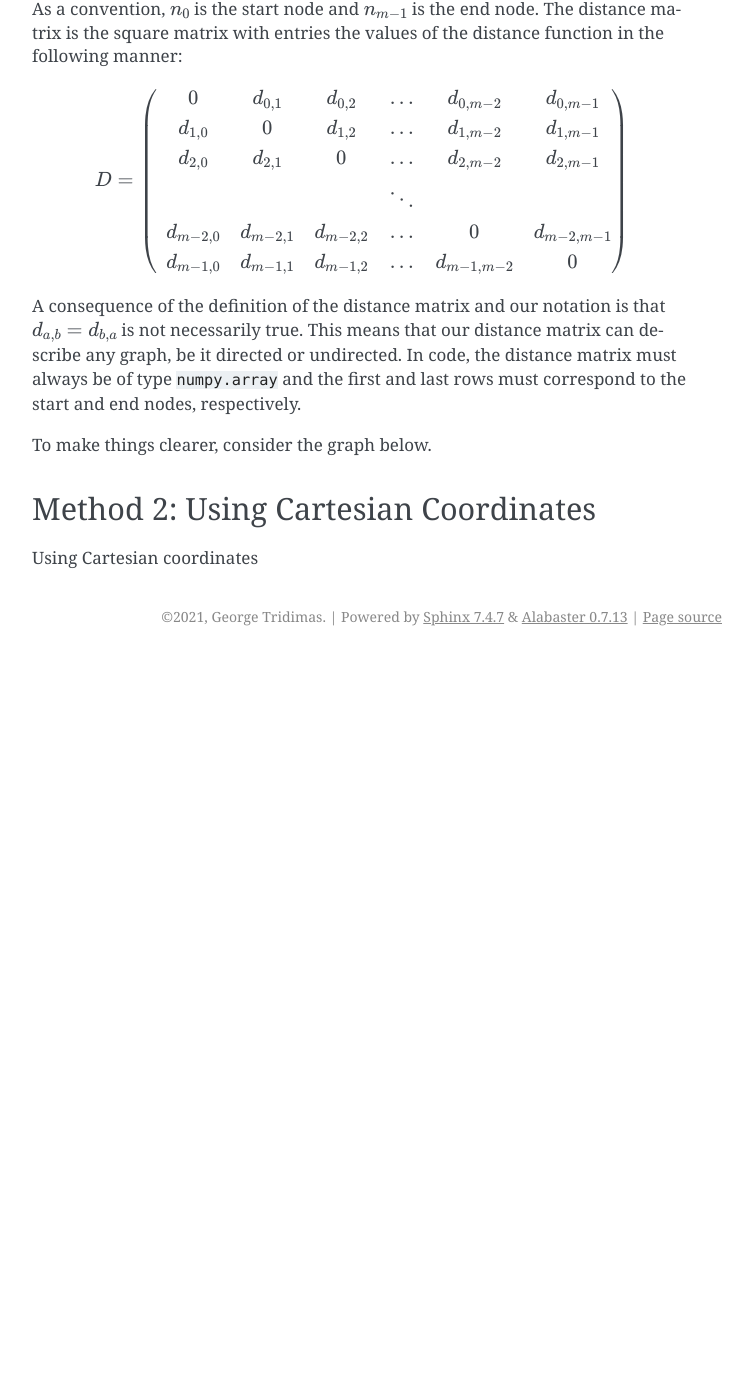
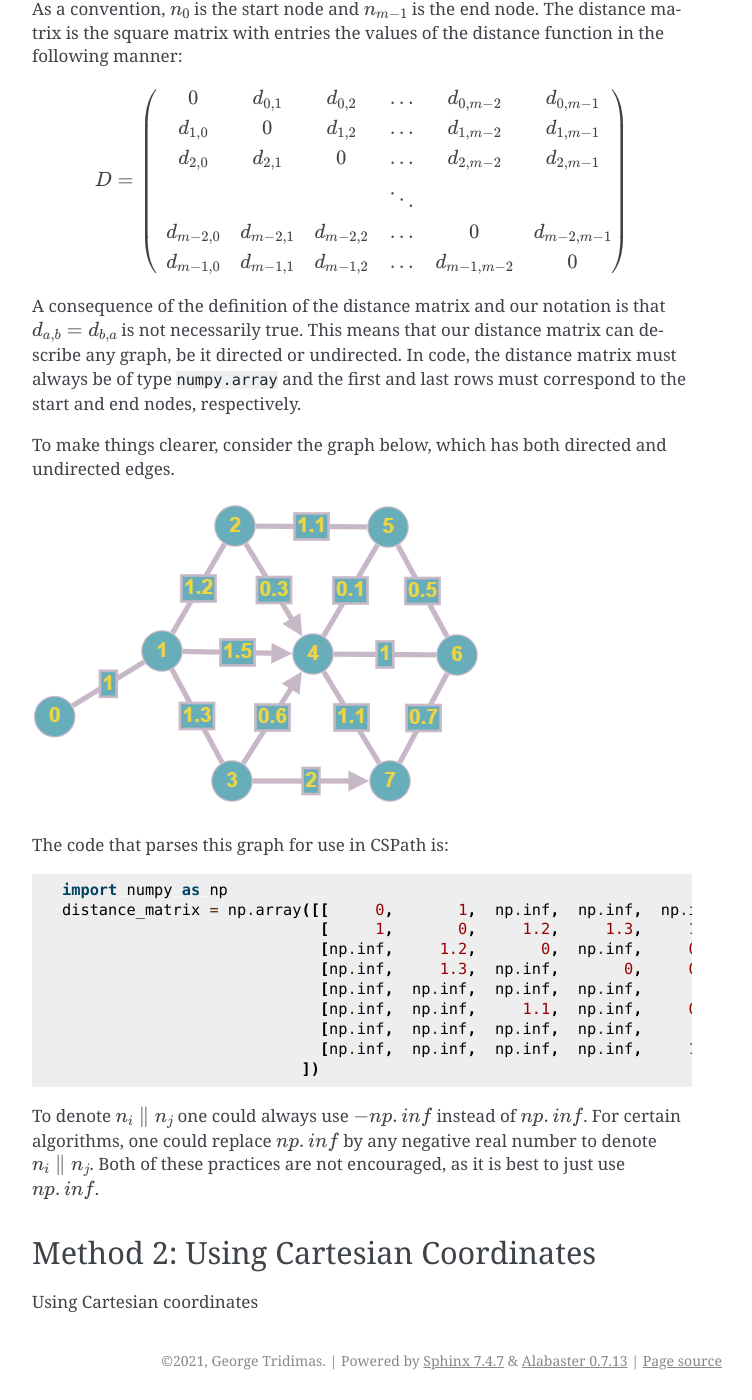
Before and after one commit to notgmt1337/CSPath, a Sphinx documentation site: the page built from docs/how-to/graph-parse.rst, in a window 1280 px wide and 1400 px high, scrolled down 722 px. Shown: the whole window, without its empty margins (388-1140 px from the left). Built offline with Sphinx 7.4.7, drawn with Linux system fonts in a browser that asks for light colours; before the commit the page ends 1378 px from its top, so only the background shows below that.

Commit message:
Update graph-parse.rst

```diff
--- a/docs/how-to/graph-parse.rst
+++ b/docs/how-to/graph-parse.rst
@@ -51,9 +51,26 @@ The distance matrix is the square matrix with entries the values of the distance
 A consequence of the definition of the distance matrix and our notation is that :math:`d_{a, b} = d_{b, a}` is not necessarily true. This means that our distance matrix can describe any graph, be it directed or undirected.
 In code, the distance matrix must always be of type :code:`numpy.array` and the first and last rows must correspond to the start and end nodes, respectively.
 
-To make things clearer, consider the graph below.
+To make things clearer, consider the graph below, which has both directed and undirected edges.
 
+.. image:: image_2021-05-03_173504.png
 
+The code that parses this graph for use in CSPath is:
+
+.. code-block:: python
+
+    import numpy as np
+    distance_matrix = np.array([[     0,       1,  np.inf,  np.inf,  np.inf,  np.inf,  np.inf,  np.inf],
+                                [     1,       0,     1.2,     1.3,     1.5,  np.inf,  np.inf,  np.inf],
+                                [np.inf,     1.2,       0,  np.inf,     0.3,     1.1,  np.inf,  np.inf],
+                                [np.inf,     1.3,  np.inf,       0,     0.6,  np.inf,  np.inf,       2],
+                                [np.inf,  np.inf,  np.inf,  np.inf,       0,     0.1,     1.0,     1.1],
+                                [np.inf,  np.inf,     1.1,  np.inf,     0.1,       0,     0.5,  np.inf],
+                                [np.inf,  np.inf,  np.inf,  np.inf,       1,     0.5,       0,     0.7],
+                                [np.inf,  np.inf,  np.inf,  np.inf,     1.1,  np.inf,     0.7,       0],
+                              ])
+
+To denote :math:`n_{i} \parallel n_{j}` one could always use :math:`-np.inf` instead of :math:`np.inf`. For certain algorithms, one could replace :math:`np.inf` by any negative real number to denote :math:`n_{i} \parallel n_{j}`. Both of these practices are not encouraged, as it is best to just use :math:`np.inf`.
 
 Method 2: Using Cartesian Coordinates
 -------------------------------------
```
